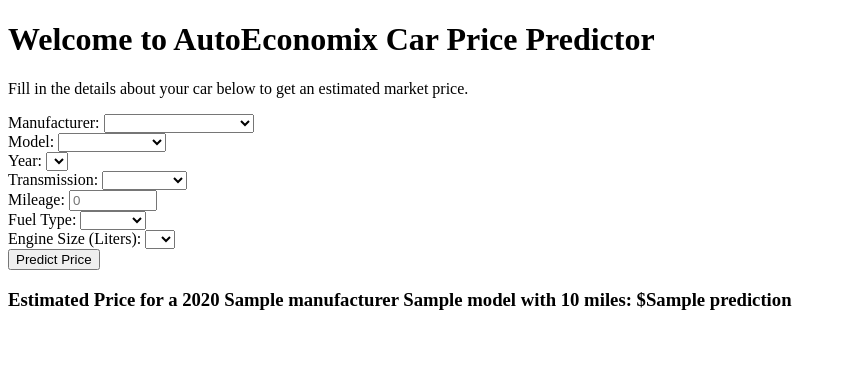
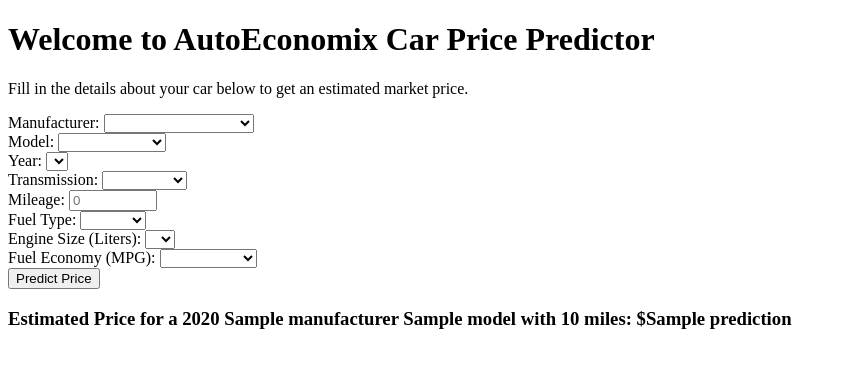
Before and after one commit to T-McKenney/AutoEconomix, a Flask app: template webapp/templates/index.html in a window 1280 px wide. Shown: the top 368 px of the page, without its empty margins (0-847 px from the left). Run offline with Flask 3, Linux system fonts and the light colour scheme; the template is opened without the code that fills it: most values are stand-ins (such as "Sample title", 1, 10 or a date in 2020); lists and menus that the app fills with data are empty; parts of the project's set-up code (start-up, migrations or seed data) failed here and were passed over.

Commit message:
Adds 'mpg' input to the HTML page and prediction model. Was accidentally omitted prior

```diff
--- a/webapp/app.py
+++ b/webapp/app.py
@@ -16,13 +16,14 @@
 min_year = data['year'].min()
 max_year = data['year'].max()
 engine_sizes = sorted(data['engineSize'].unique())
+mpg_values = sorted(data['mpg'].unique())
 
 
 @app.route('/')
 def home():
     print("Home route was accessed")
     return render_template('index.html', manufacturers=manufacturers, models=models, min_year=min_year,
-                           max_year=max_year, engine_sizes=engine_sizes)
+                           max_year=max_year, engine_sizes=engine_sizes, mpg_values=mpg_values)
 
 
 @app.route('/predict', methods=['POST'])
@@ -37,7 +38,8 @@
         'transmission': [request.form['transmission']],
         'mileage': [int(request.form.get('mileage', 0))],
         'fuelType': [request.form['fuelType']],
-        'engineSize': [float(request.form['engineSize'])]
+        'engineSize': [float(request.form['engineSize'])],
+        'mpg': [float(request.form['mpg'])]
     }
     input_df = pd.DataFrame(form_data)
 
@@ -72,7 +74,7 @@
     predicted_price = model.predict(input_encoded_final)
 
     return render_template('index.html', manufacturers=manufacturers, models=models, min_year=min_year,
-                           max_year=max_year, engine_sizes=engine_sizes, prediction=round(predicted_price[0], 2), year=request.form['year'], manufacturer=request.form['manufacturer'],
+                           max_year=max_year, engine_sizes=engine_sizes, mpg_values=mpg_values, prediction=round(predicted_price[0], 2), year=request.form['year'], manufacturer=request.form['manufacturer'],
                        model=request.form['model'], mileage=request.form['mileage'])
 
 
--- a/webapp/templates/index.html
+++ b/webapp/templates/index.html
@@ -64,6 +64,14 @@
         {% endfor %}
     </select><br>
 
+    <label for="mpg">Fuel Economy (MPG):</label>
+    <select id="mpg" name="mpg" required>
+        <option value="" disabled selected></option>
+        {% for mpg in mpg_values %}
+        <option value="{{ mpg }}">{{ mpg }}</option>
+        {% endfor %}
+    </select><br>
+
     <input type="submit" value="Predict Price">
 </form>
 
```
